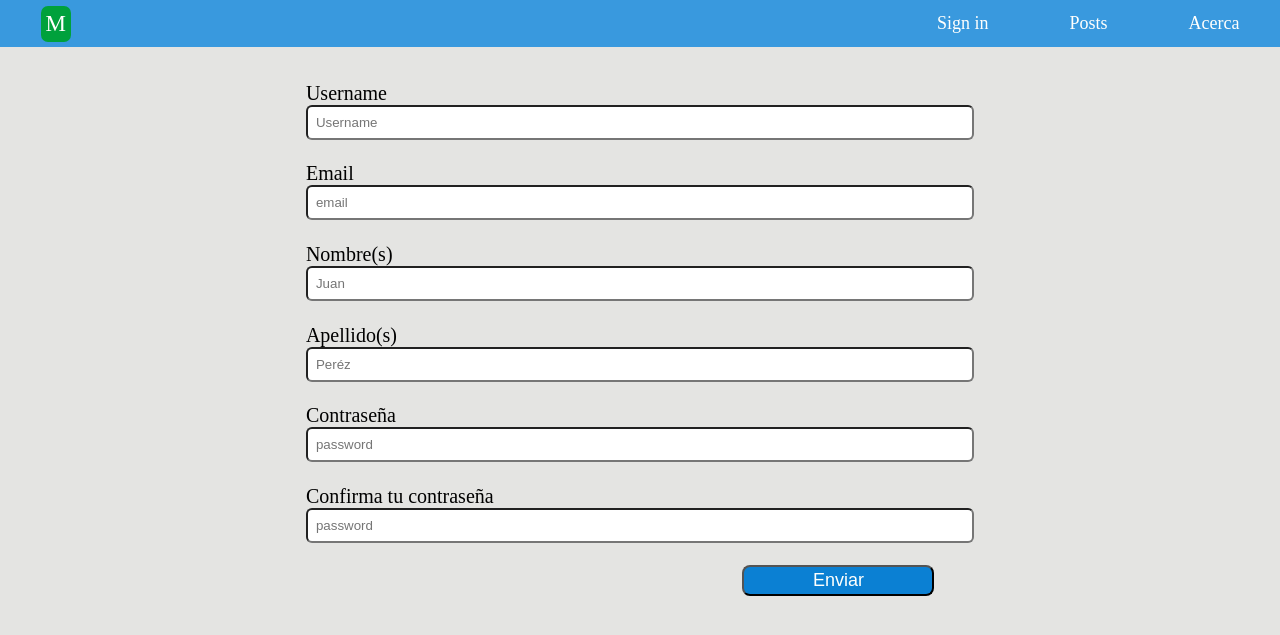
After one commit to essau-net/essau.net, a Django app: page /users/signup/ in a window 1280 px wide. The commit adds this page. Shown: the top 635 px of the page. Run offline with Django 3.2, Linux system fonts and the light colour scheme.

Commit message:
Signup Funcional y Login, Falta agregar visualizaciones de errores

```diff
--- a/essau/settings.py
+++ b/essau/settings.py
@@ -156,9 +156,13 @@ STATICFILES_FINDERS = [
 ]
 
 
-LOGIN_URL = 'login'
+LOGIN_URL = 'users:login'
+LOGIN_REDIRECT_URL = '/'
+LOGOUT_REDIRECT_URL = LOGIN_URL
 
 # Default primary key field type
 # https://docs.djangoproject.com/en/3.2/ref/settings/#default-auto-field
 
 DEFAULT_AUTO_FIELD = 'django.db.models.BigAutoField'
+
+AUTH_USER_MODEL = 'users.User'
--- a/images/models.py
+++ b/images/models.py
@@ -1,4 +1,5 @@
 from django.db import models
+
 
 # Create your models here.
 class Images(models.Model):
--- a/static/css/forms.css
+++ b/static/css/forms.css
@@ -1,74 +1,119 @@
 :root{
     --border-color-input: #05558e;
+    --btn-background-color: #0b80d3;
 }
-/* Form LOGIN*/
-.form-login-container{
+ /*General FORM*/
+.form-container {
     align-items: center;
     display: flex;
     flex-direction: column;
-    height: 40vh;
     justify-content: center;
     width: 100%;
 }
 
-.form-login{
+.form{
     display: flex;
     flex-direction: column;
-    height: 23vh;
-    justify-content: space-between;
-    width: 50vw;
     font-size: 1.6rem;
+    justify-content: space-evenly;
 }
 
-.field-login {
+.field {
     align-items: center;
     display: flex;
     flex-direction: column;
     width: 100%;
 }
 
-.field-login *{
+.field *{
     width: 90%;
 }
 
-.field-login input {
+.field input {
     border-radius: 6px;
-    padding: 2px;
+    padding: 3px;
+}
+
+.btn-form-container {
+    display: flex;
+    justify-content: flex-end;
+}
+
+.btn-form-container__element {
+    align-items: flex-end;
+    background-color: var(--btn-background-color);
+    border-radius: 8px;
+    font-size: 1.4rem;
+    color: var(--font-color);
+    padding: 4px;
+}
+/* Form LOGIN*/
+.form-login-container{
+    height: 40vh;
+}
+
+.form-login{
+    height: 23vh;
+    width: 55vw;
+}
+
+.form-login .btn-login-container__element {
+    margin-left: 10px;
+    width: 25vw;
 
 }
 
-.form-login .btn-login-container__element {
-    align-items: flex-end;
-    background-color: #0b80d3;
-    border-radius: 8px;
-    color: var(--font-color);
-    margin-left: 10px;
-    padding: 4px;
-    width: 20vw;
+.form-login .btn-login-container {
+    width: 51vw;
 }
 
-.form-login .btn-login-container {
-    display: flex;
-    justify-content: flex-end;
-    width: 44vw;
 
+/* Form SIGNUP */
+
+.form-signup-container {
+    height: 63vh;
+}
+
+.form-signup{
+    height: 60vh;
+    width: 58vw;
+}
+
+.form-signup .btn-signup-container{
+    width: 54vw;
+}
+
+.form-signup .btn-signup-container__element{
+    margin-right: 2vw;
+    width: 22vw;
 }
 
 
 @media (min-width: 600px) {
-/* Form LOGIN*/
+
+    /*general FORM*/
+    .form {
+        font-size: 1.8rem;
+    }
+
+    .field input {
+        padding: 6px;
+    }
+
+    .btn-form-container__element {
+        font-size: 1.8rem;
+        padding: 3px;
+    }
+
+
+    /* Form LOGIN*/
     .form-login-container{
         height: 55vh;
     }
 
     .form-login{
-        font-size: 1.8rem;
         height: 32vh;
         width: 55vw;
-    }
-
-    .field-login input {
-        padding: 6px;
     }
 
     .form-login .btn-login-container {
@@ -76,28 +121,53 @@
     }
 
     .form-login .btn-login-container__element {
-        font-size: 1.8rem;
-        padding: 3px;
+
         width: 20vw;
+    }
+
+
+    /*form SIGNUP */
+    .form-signup-container{
+        height: 73vh;
+    }
+
+    .form-signup{
+        height: 70vh;
+    }
+
+    .form-signup .btn-signup-container__element {
+        width: 15vw;
     }
 }
 
 
 @media (min-width: 800px) {
+
+    /*general FORM*/
+    .form {
+        font-size: 2rem;
+    }
+
+    .field input {
+        padding: 8px;
+    }
+
+    .btn-form-container__element {
+        font-size: 1.8rem;
+        padding: 3px;
+    }
     /* Form LOGIN*/
     .form-login-container {
         height: 60vh;
     }
 
     .form-login{
-        font-size: 2rem;
         height: 40vh;
         width: 60vw;
     }
 
     .form-login input {
         margin-top: 8px;
-        padding: 8px;
     }
 
     .form-login .btn-login-container {
@@ -105,7 +175,6 @@
     }
 
     .form-login .btn-login-container__element {
-        padding: 3px;
         width: 15vw;
     }
 
--- a/templates/posts/feed.html
+++ b/templates/posts/feed.html
@@ -1,7 +1,7 @@
 {% extends "base.html"%}
 
 {% block head_content%}
-    <title>essau | feed</title>
+    <title>@{{ request.user.username }} | feed</title>
 {% endblock %}
 
 {% block container %}
--- /dev/null
+++ b/templates/users/signup.html
@@ -0,0 +1,54 @@
+{% extends "base.html" %}
+
+{% load static %}
+{% block head_content %}
+    <link rel="stylesheet" href="{% static 'css/forms.css' %}">
+{% endblock %}
+
+{% block container %}
+
+<article class="form-container form-signup-container">
+    {% if forms.errors %}
+        <p> {{ forms.errors }} </p>
+    {% endif %}
+    <form action=" {% url 'users:signup' %} " method="POST" class="form-signup form">
+        {% csrf_token %}
+
+        <label for="username" class="field field-signup">
+            <span class=" field-signup__element">Username</span>
+            <input type="text" id="username" class="field-signup__element" name="username" placeholder="Username">
+        </label>
+
+        <label for="email" class="field field-signup">
+            <span class="field-signup__element">Email</span>
+            <input type="email" id="email" class="field-signup__element" name="email" placeholder="email" >
+        </label>
+
+        <label for="first_name" class="field field-signup">
+            <span class="fiel-signup__element">Nombre(s)</span>
+            <input type="text" id="first_name"  class="field-signup__element" name="first_name" placeholder="Juan">
+        </label>
+
+        <label for="last_name" class="field field-signup">
+            <span class="fiel-signup__element">Apellido(s)</span>
+            <input type="text" id="last_name"  class="field-signup__element" name="last_name" placeholder="Peréz">
+        </label>
+
+        <label for="password" class="field field-signuo">
+            <span class=" field-signup__element">Contraseña</span>
+            <input type="password" id="password" class="field-signup__element" name="password" placeholder="password">
+        </label>
+
+        <label for="password_confirmation" class="field field-signup">
+            <span class="field-signup__element">Confirma tu contraseña</span>
+            <input type="password" id="password_confirmation" class="field-signup__element" name="password_confirmation" placeholder="password">
+        </label>
+
+        <div class="btn-form-container btn-signup-container">
+            <button type="submit" class="btn-form-container__element btn-signup-container__element">Enviar</button>
+        </div>
+
+    </form>
+</article>
+
+{% endblock %}
--- a/users/forms.py
+++ b/users/forms.py
@@ -3,8 +3,8 @@
 #Django
 from django import forms
 
-#Users
-from users.models import Users
+#local
+from users.models import User
 
 
 class SignupForm(forms.Form):
@@ -12,37 +12,60 @@ class SignupForm(forms.Form):
 
     username = forms.CharField(min_length=1, max_length=30)
 
+    email = forms.CharField(
+        min_length=6,
+        widget=forms.EmailInput(),
+    )
+
+    first_name = forms.CharField(
+        min_length=2,
+        max_length=150,
+    )
+    last_name = forms.CharField(
+        min_length=2,
+        max_length=150,
+    )
+
     password = forms.CharField(
+        min_length=4,
         widget=forms.PasswordInput(),
     )
     password_confirmation = forms.CharField(
+        min_length=4,
         widget=forms.PasswordInput(),
     )
 
-    permission_level = forms.CharField(max_length=9)
 
-    url_profile_image = forms.URLField(max_length=250)
 
 
     def clean_username(self):
         """Username must be unique"""
-
-        data = super().clean()
-
         username = self.cleaned_data['username']
-        username_is_taken = Users.objects.filter(username=username)
-
+        username_is_taken = User.objects.filter(username=username)
+        print(f'\n\n\n clean_username \n\n\n')
         if username_is_taken:
             raise forms.ValidationError('Username is already in use')
 
-        return data
+        return username
+
+
+    def clean_email(self):
+        """Email must be unique"""
+
+        email = self.cleaned_data['email']
+        email_is_taken = User.objects.filter(email=email)
+        print(f'\n\n\n clean_email \n\n\n')
+        if email_is_taken:
+            raise forms.ValidationError('Email is alredy in use')
+
+        return email
 
 
     def clean(self):
         """Verify if passwords match"""
 
         data = super().clean()
-
+        print(f'\n\n\n Dentro de clean {data} \n\n\n')
         password = data['password']
         password_confirmation = data['password_confirmation']
 
@@ -57,4 +80,4 @@ class SignupForm(forms.Form):
         data = self.cleaned_data
         data.pop('password_confirmation')
 
-        Users.objects.create_user(**data)
+        User.objects.create_user(**data)
--- a/users/urls.py
+++ b/users/urls.py
@@ -1,5 +1,7 @@
 """Users URLs"""
 #Django
+from django.contrib.auth.views import LogoutView
+from django.db import router
 from django.urls import path
 
 #Views
@@ -14,9 +16,16 @@ urlpatterns = [
     ),
 
     path(
+        route='logout/',
+        view=views.LogoutView.as_view(),
+        name='log0ut'
+    ),
+
+    path(
         route='signup/',
         view=views.SignupView.as_view(),
-        name='sigunp',
+        name='signup',
     ),
 
+
 ]
--- a/users/views.py
+++ b/users/views.py
@@ -1,4 +1,5 @@
 """Users views"""
+from django.contrib.auth.mixins import LoginRequiredMixin
 from django.contrib.auth import views as auth_views
 from django.urls.base import reverse_lazy
 from django.views.generic import FormView
@@ -13,6 +14,10 @@ class LoginView(auth_views.LoginView):
     template_name = 'users/login.html'
     redirect_authenticated_user = True
 
+class LogoutView(LoginRequiredMixin, auth_views.LogoutView):
+    """Logout view """
+
+    template_name = 'users/logged_out.html'
 
 class SignupView(FormView):
     template_name = 'users/signup.html'
@@ -21,6 +26,5 @@ class SignupView(FormView):
 
     def form_valid(self, form):
         """Save form data"""
-
         form.save()
         return super().form_valid(form)
```
Also changed, not shown: posts/models.py (+6 -5 lines), templates/users/login.html (+13 -9 lines), users/admin.py (+9 -1 lines), users/models.py (+5 -8 lines), images/migrations/0001_initial.py (added), images/migrations/__init__.py (added), posts/migrations/0001_initial.py (added), posts/migrations/__init__.py (added), users/migrations/0001_initial.py (added), users/migrations/__init__.py (added).
